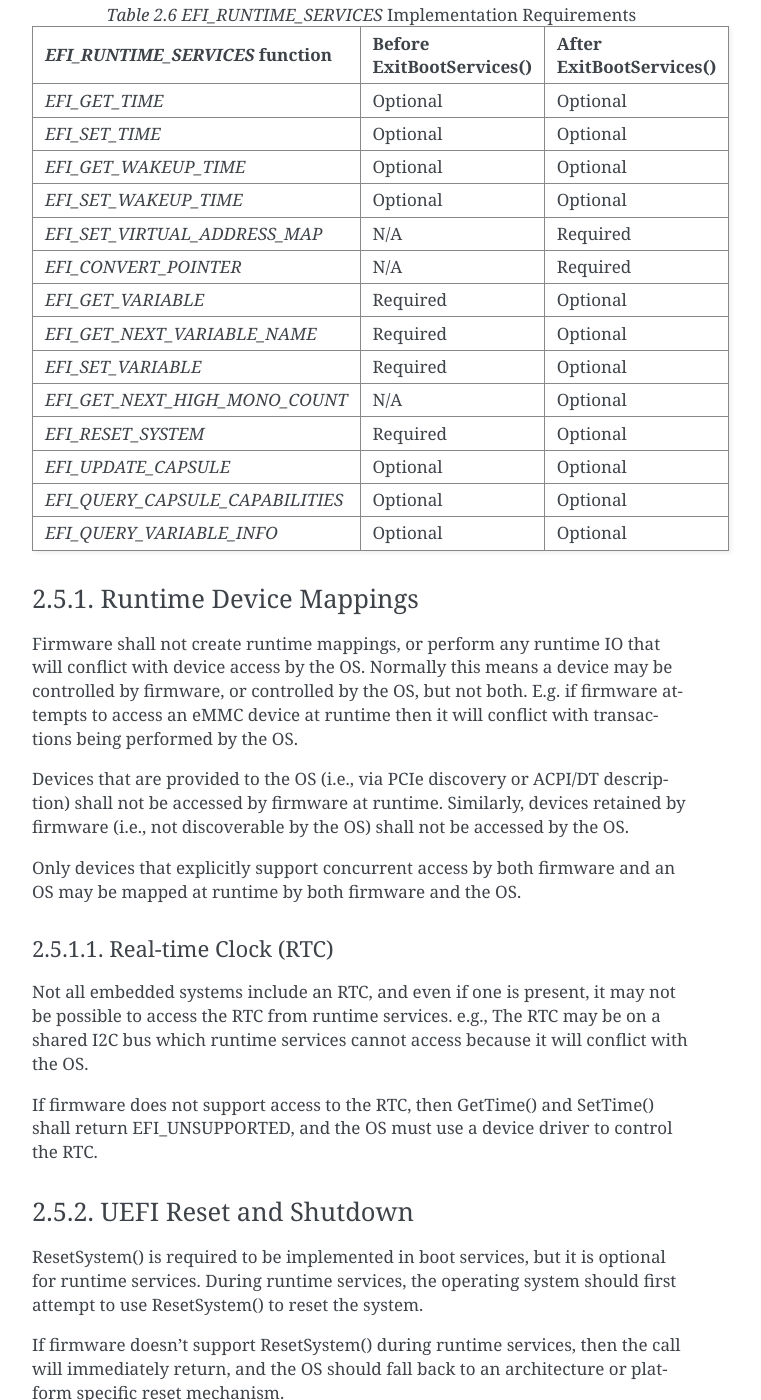
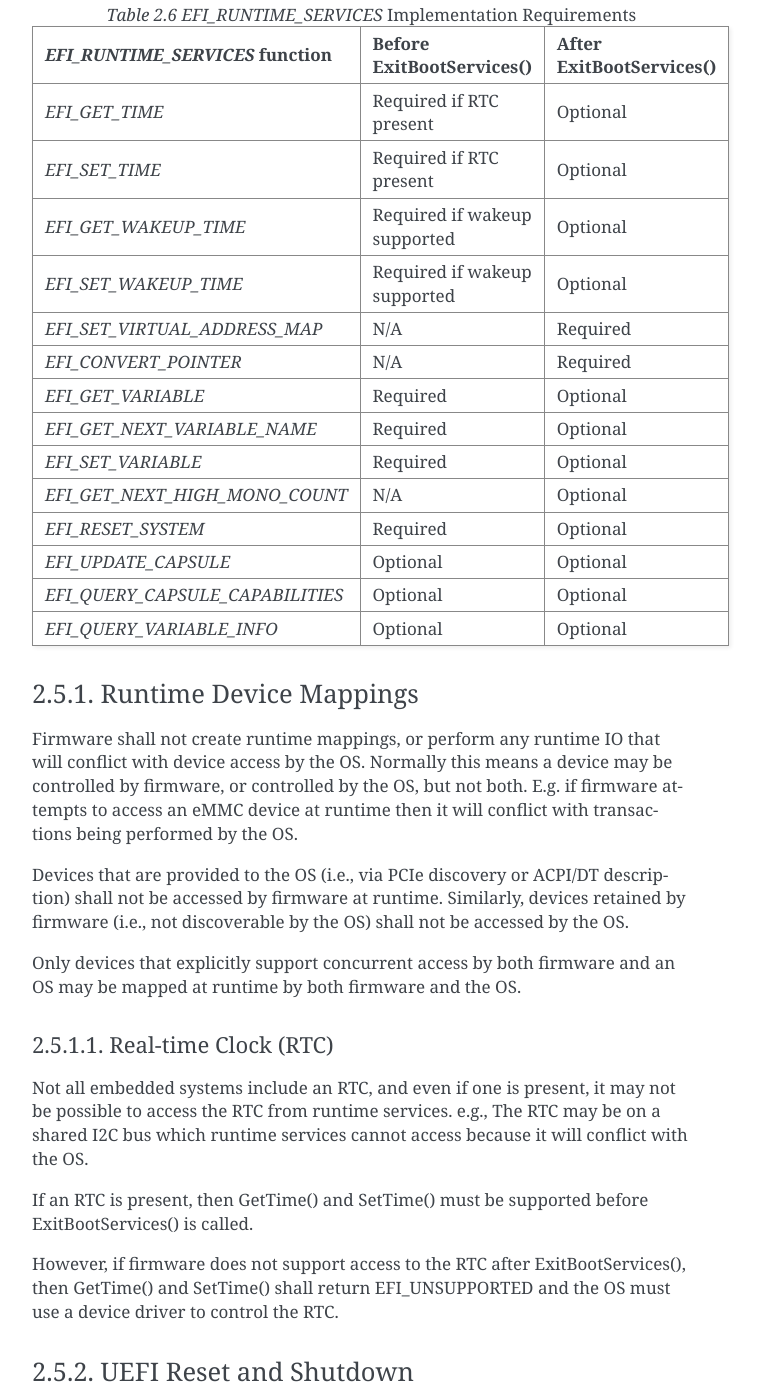
Before and after one commit to ARM-software/ebbr, a Sphinx documentation site: the page built from source/chapter2-uefi.rst, in a window 1280 px wide and 1400 px high, scrolled down 7133 px. Shown: the whole window, without its empty margins (388-1149 px from the left). Built offline with Sphinx 7.4.7, drawn with Linux system fonts in a browser that asks for light colours.

Commit message:
Refine RTC requirements
If the platform has an RTC, then EFI_GET_TIME and EFI_SET_TIME are required
before ExitBootServices(). Clarify this in the spec.

Also specify that EFI_{GET,SET}_WAKEUP_TIME are required before
ExitBootService() if the RTC can wakeup the platform.

Reviewed-by: Heinrich Schuchardt <xypron.glpk@gmx.de>
Signed-off-by: Grant Likely <grant.likely@arm.com>

```diff
--- a/source/chapter2-uefi.rst
+++ b/source/chapter2-uefi.rst
@@ -332,16 +332,16 @@
      - Before ExitBootServices()
      - After ExitBootServices()
    * - `EFI_GET_TIME`
-     - Optional
+     - Required if RTC present
      - Optional
    * - `EFI_SET_TIME`
-     - Optional
+     - Required if RTC present
      - Optional
    * - `EFI_GET_WAKEUP_TIME`
-     - Optional
+     - Required if wakeup supported
      - Optional
    * - `EFI_SET_WAKEUP_TIME`
-     - Optional
+     - Required if wakeup supported
      - Optional
    * - `EFI_SET_VIRTUAL_ADDRESS_MAP`
      - N/A
@@ -400,8 +400,11 @@
 e.g., The RTC may be on a shared I2C bus which runtime services cannot access
 because it will conflict with the OS.
 
-If firmware does not support access to the RTC, then GetTime() and
-SetTime() shall return EFI_UNSUPPORTED,
+If an RTC is present, then GetTime() and SetTime() must be supported
+before ExitBootServices() is called.
+
+However, if firmware does not support access to the RTC after
+ExitBootServices(), then GetTime() and SetTime() shall return EFI_UNSUPPORTED
 and the OS must use a device driver to control the RTC.
 
 UEFI Reset and Shutdown
```
